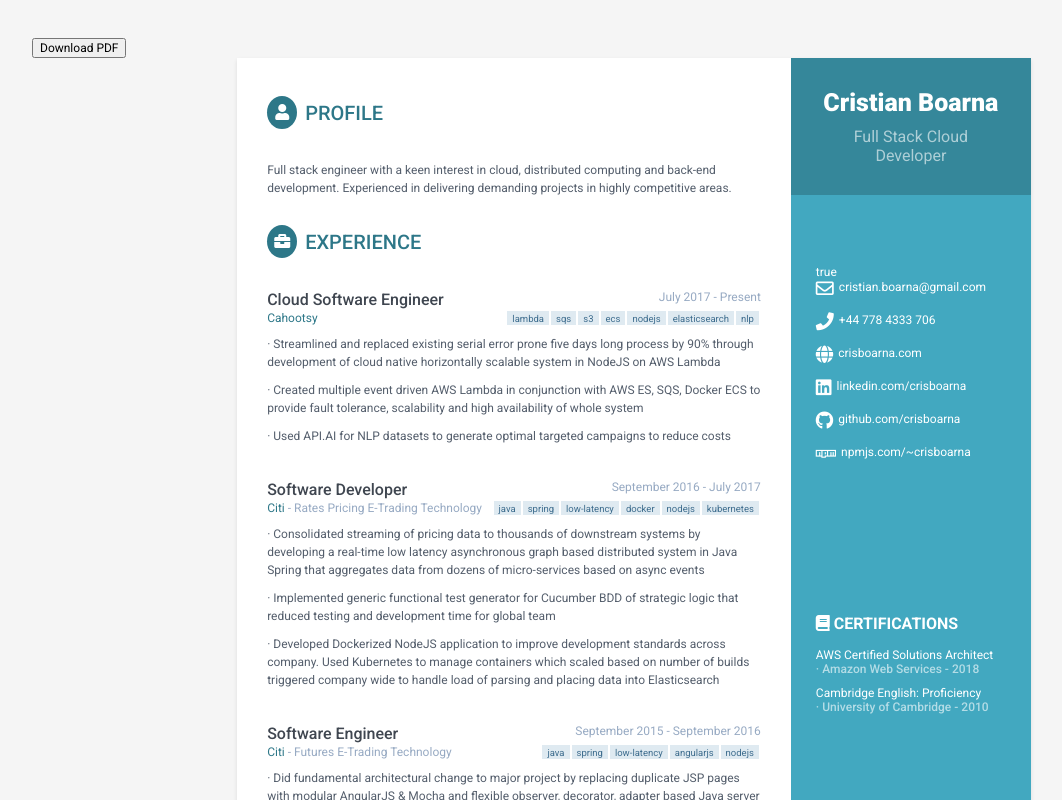
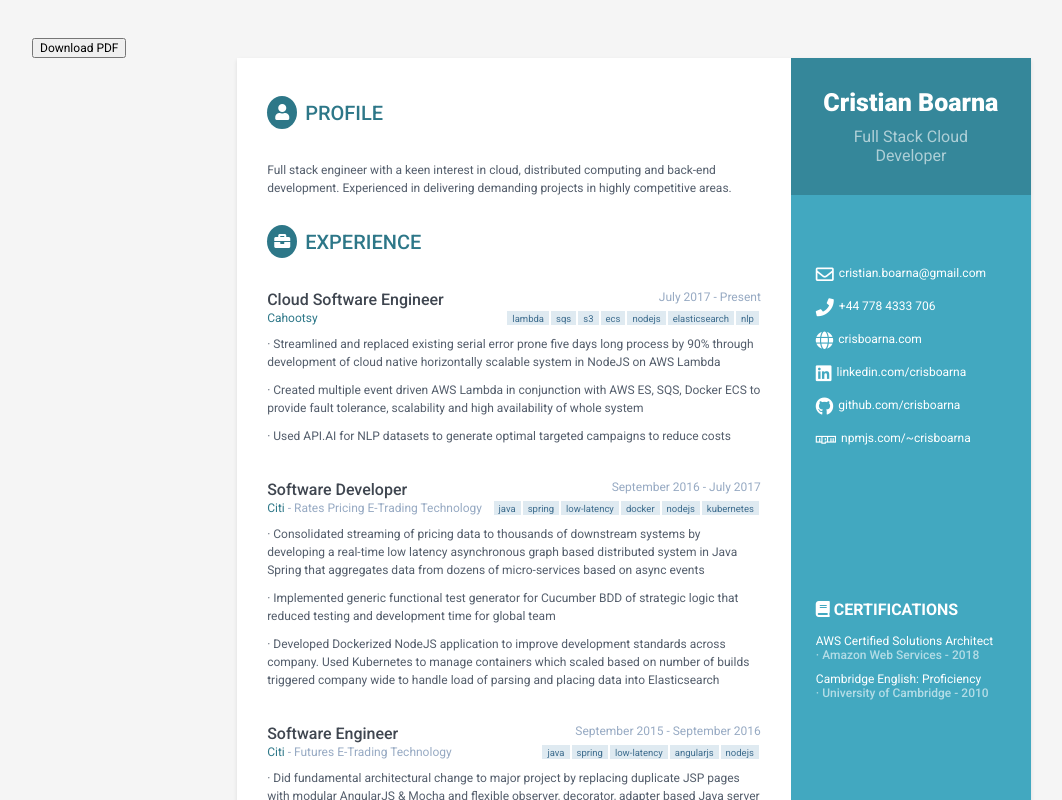
Before and after one commit to crisboarna/react-cv, a React app: page / in a window 1280 px wide. Shown: the top 800 px of the page, without its empty margins (6-1068 px from the left). Built offline with nearby package versions, Linux system fonts and the light colour scheme.

Commit message:
fix(contact): Removed unneeded element

```diff
--- a/src/components/sidebar/Contact.jsx
+++ b/src/components/sidebar/Contact.jsx
@@ -53,7 +53,6 @@ const renderContactInfo = function renderContactInfo(key : string, entry : any,
 
 const Contact = (props : Props) => (
   <div className="contact-container container-block">
-    {props.anchorVisible.toString()}
     <ul className="list-unstyled contact-list">
       {Object.entries(props).map(([key, entry]) => renderContactInfo(key, entry, props.anchorVisible))}
     </ul>
```
